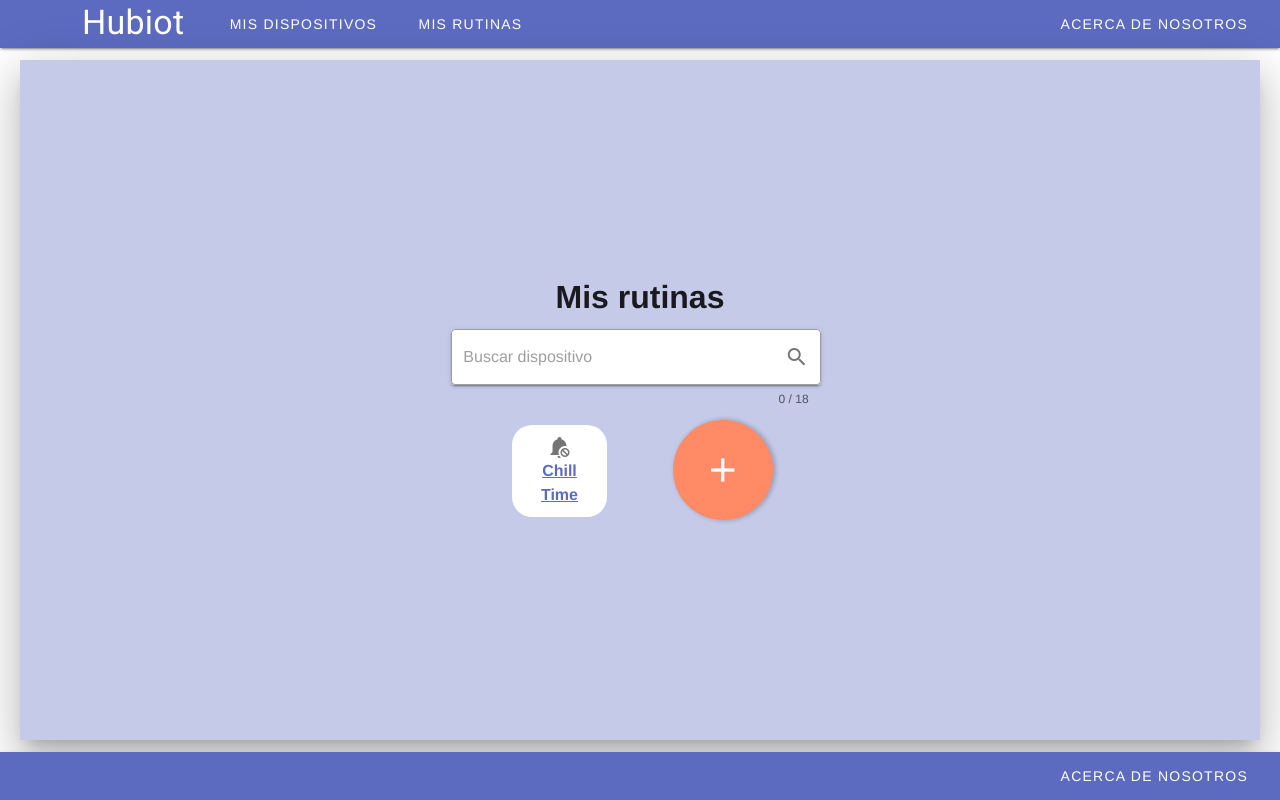
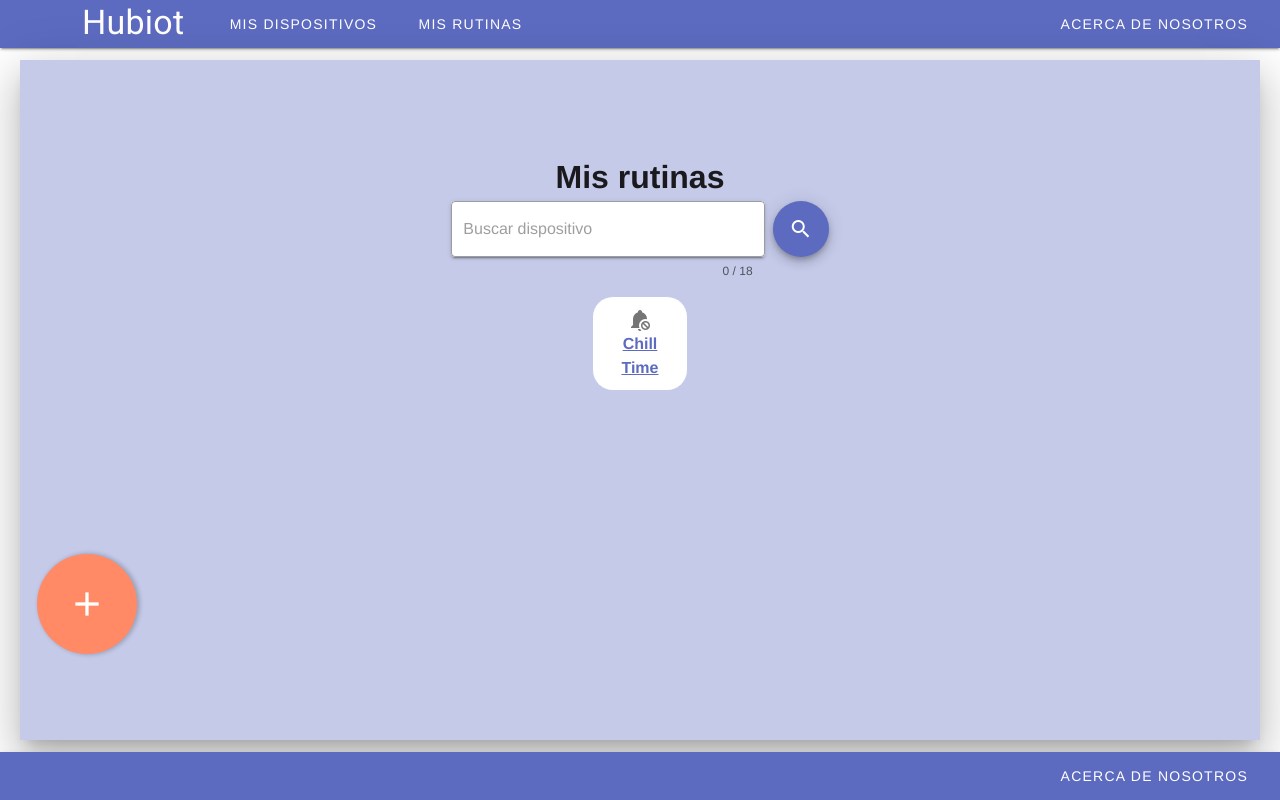
Before and after one commit to AgusMattiussi/hubiot-web, a Vue app: page /routines in a window 1280 px wide. Built offline with nearby package versions, Linux system fonts and the light colour scheme.

Commit message:
Se actualizaron los botones.

```diff
--- a/src/views/MyDevicesView.vue
+++ b/src/views/MyDevicesView.vue
@@ -19,20 +19,12 @@
                       required
                       outlined
                       clearable
-                    class="pt-5 mr-2"
-                    append-icon="mdi-magnify"
                     ></v-text-field>
-                  <!--
-                  <v-btn
-                    x-large
-                    :disabled="!valid"
-                    color="primary"
-                    class="mr-4"
-                    @click="validate"
-                  >
-                    Search
+                    <v-btn fab dark medium color="primary" class="ml-2">
+                      <v-icon>
+                        mdi-magnify
+                      </v-icon>
                     </v-btn>
-                  -->
                   </div>
                 </form>
                 <v-content mt="10">
@@ -45,13 +37,13 @@
                     </v-sheet>
                   </div>
                 </v-content>
-              <router-link to="new_device">
-                <AddButton/>
-              </router-link>
               </v-container>
             </v-col>
             <v-col md="2"></v-col>
           </v-row>
+          <router-link to="new_device">
+            <AddButton/>
+          </router-link>
       </v-container>
       </v-sheet>
     </v-main>
@@ -78,6 +70,9 @@ export default {
       methods: {
         validate () {
           this.$refs.form.validate()
+        },
+        probando () {
+          console.log('asd')
         }
       }
     }
--- a/src/views/MyRoutinesView.vue
+++ b/src/views/MyRoutinesView.vue
@@ -19,20 +19,12 @@
                       required
                       outlined
                       clearable
-                      class="pt-2 mr-2"
-                      append-icon="mdi-magnify"
                     ></v-text-field>
-                    <!--
-                    <v-btn
-                      x-large
-                      :disabled="!valid"
-                      color="primary"
-                      class="mr-4"
-                      @click="validate"
-                    >
-                      Search
+                    <v-btn fab dark medium color="primary" class="ml-2">
+                      <v-icon>
+                        mdi-magnify
+                      </v-icon>
                     </v-btn>
-                    -->
                   </div>
                 </form>
                 <v-content mt="10">
@@ -43,15 +35,15 @@
                         <h4>{{ routine.name }}</h4>
                       </router-link>
                     </v-sheet>
-                    <router-link to="new_routine">
-                      <AddButton/>
-                    </router-link>
                   </div>
                 </v-content>
               </v-container>
             </v-col>
             <v-col md="2"></v-col>
           </v-row>
+          <router-link to="new_routine">
+            <AddButton/>
+          </router-link>
         </v-container>
       </v-sheet>
     </v-main>
```
Lines whose indentation alone changed are shown as unchanged.
